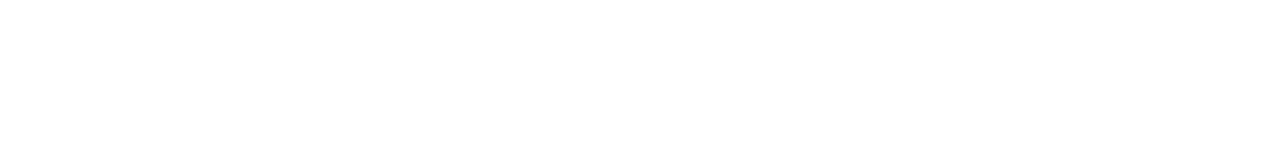
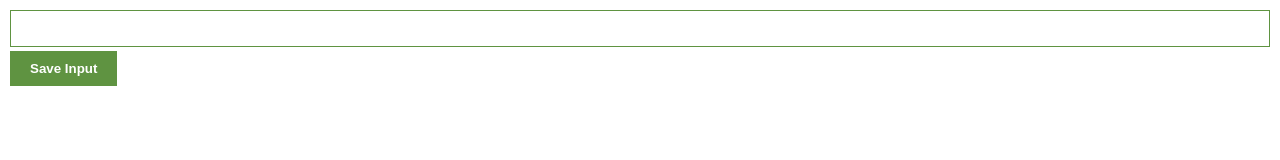
Before and after one commit to robregan/chrome-extension, a plain HTML site: page index.html in a window 1280 px wide. Drawn offline with Linux system fonts and the light colour scheme.

Commit message:
created working button and input

```diff
--- a/index.html
+++ b/index.html
@@ -4,9 +4,14 @@
     <meta charset="UTF-8">
     <meta http-equiv="X-UA-Compatible" content="IE=edge">
     <meta name="viewport" content="width=device-width, initial-scale=1.0">
-    <title>Document</title>
+    <link rel="stylesheet" href="style.css">
+    <title>chrome extension</title>
 </head>
 <body>
 
+    <input type="text" id="input-el">
+    <button id="input-btn">Save Input</button>
+
+    <script src="main.js"></script>
 </body>
 </html>
--- a/main.js
+++ b/main.js
@@ -0,0 +1,10 @@
+document.getElementById('input-btn').addEventListener('click', saveInput )
+
+let myLeads = []
+const inputEl = document.getElementById('input-el')
+
+
+
+function saveInput(){
+   myLeads.push('www.awesomelead.com')
+}
--- a/style.css
+++ b/style.css
@@ -0,0 +1,22 @@
+body{
+    margin: 0;
+    padding: 10px;
+    font-family: Arial, Helvetica, sans-serif;
+}
+
+
+input{
+    padding:10px;
+    width: 100%;
+    box-sizing: border-box;
+    border: 1px solid #5f9341;
+    margin-bottom: 4px;
+}
+
+button{
+color: white;
+background-color: #5f9341;
+padding: 10px 20px;
+border: none;
+font-weight: bold;
+}
```
